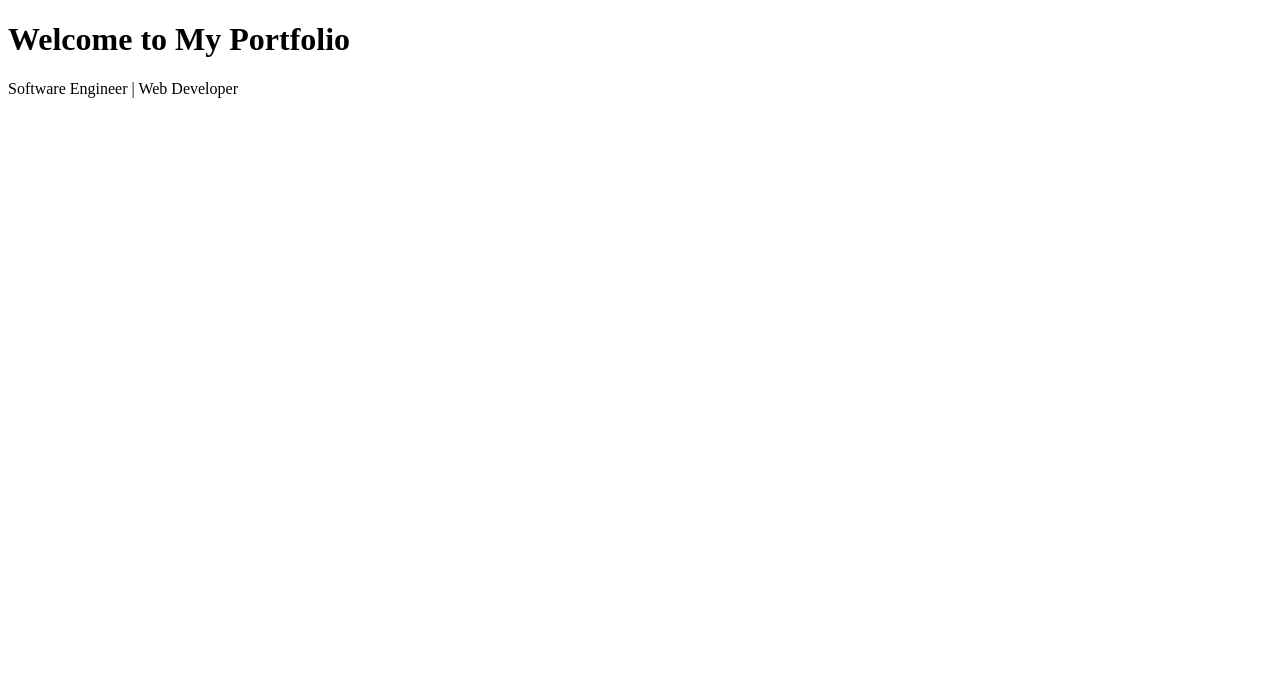
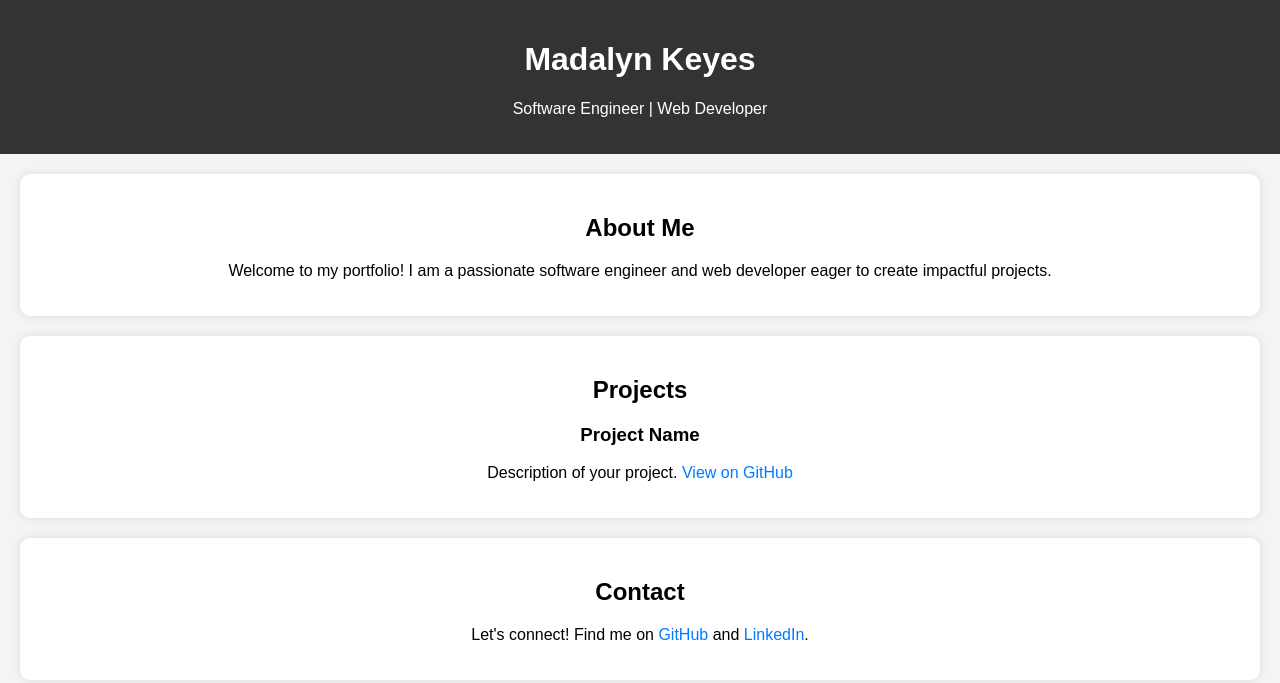
Before and after one commit to madalynkeyes/madalynkeyes.github.io, a plain HTML site: page index.html in a window 1280 px wide. Drawn offline with Linux system fonts and the light colour scheme.

Commit message:
Added styles.css

```diff
--- a/index.html
+++ b/index.html
@@ -4,9 +4,30 @@
     <meta charset="UTF-8">
     <meta name="viewport" content="width=device-width, initial-scale=1.0">
     <title>Madalyn Keyes - Portfolio</title>
+    <link rel="stylesheet" href="styles.css">
 </head>
 <body>
-    <h1>Welcome to My Portfolio</h1>
-    <p>Software Engineer | Web Developer</p>
+    <header>
+        <h1>Madalyn Keyes</h1>
+        <p>Software Engineer | Web Developer</p>
+    </header>
+
+    <section id="about">
+        <h2>About Me</h2>
+        <p>Welcome to my portfolio! I am a passionate software engineer and web developer eager to create impactful projects.</p>
+    </section>
+
+    <section id="projects">
+        <h2>Projects</h2>
+        <div class="project">
+            <h3>Project Name</h3>
+            <p>Description of your project. <a href="#">View on GitHub</a></p>
+        </div>
+    </section>
+
+    <section id="contact">
+        <h2>Contact</h2>
+        <p>Let's connect! Find me on <a href="#">GitHub</a> and <a href="#">LinkedIn</a>.</p>
+    </section>
 </body>
 </html>
--- /dev/null
+++ b/styles.css
@@ -0,0 +1,26 @@
+body {
+    font-family: Arial, sans-serif;
+    margin: 0;
+    padding: 0;
+    background-color: #f4f4f4;
+    text-align: center;
+}
+
+header {
+    background-color: #333;
+    color: white;
+    padding: 20px;
+}
+
+section {
+    margin: 20px;
+    padding: 20px;
+    background: white;
+    border-radius: 10px;
+    box-shadow: 0 0 10px rgba(0, 0, 0, 0.1);
+}
+
+a {
+    color: #007BFF;
+    text-decoration: none;
+}
```
